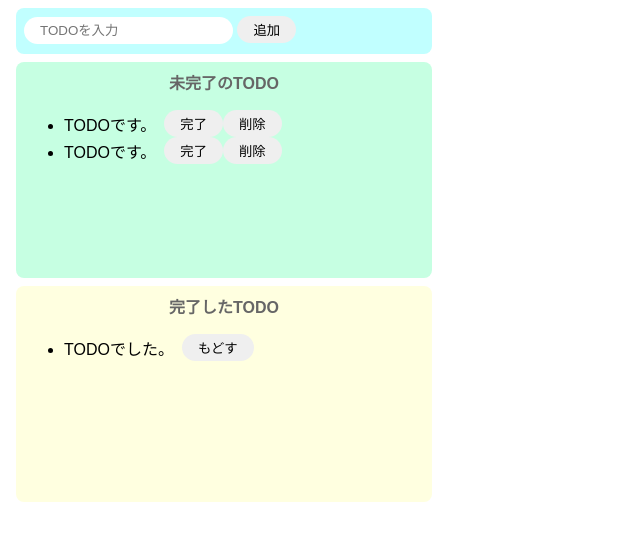
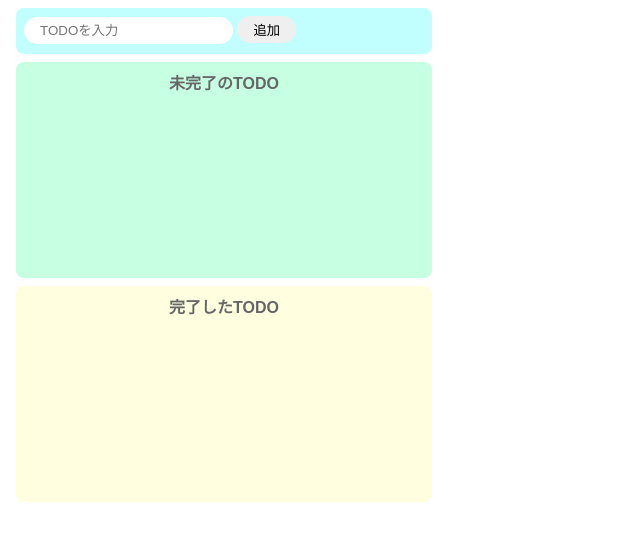
Before and after one commit to tshirai1911/todo-js, a website built with Parcel: page index.html in a window 1280 px wide. Shown: the whole page, without its empty margins (0-640 px from the left). Built offline with nearby package versions, Linux system fonts and the light colour scheme.

Commit message:
2files updated

```diff
--- a/index.html
+++ b/index.html
@@ -12,27 +12,11 @@
     </div>
     <div class="incomplete-area">
       <p class="title">未完了のTODO</p>
-      <ul id="inconplete-list">
-        <div class="list-row">
-          <li>TODOです。</li>
-          <button>完了</button>
-          <button>削除</button>
-        </div>
-        <div class="list-row">
-          <li>TODOです。</li>
-          <button>完了</button>
-          <button>削除</button>
-        </div>
-      </ul>
+      <ul id="inconplete-list"></ul>
     </div>
     <div class="complete-area">
       <p class="title">完了したTODO</p>
-      <ul id="complete-list">
-        <div class="list-row">
-          <li>TODOでした。</li>
-          <button>もどす</button>
-        </div>
-      </ul>
+      <ul id="complete-list"></ul>
     </div>
     <script src="src/index.js"></script>
   </body>
--- a/src/index.js
+++ b/src/index.js
@@ -13,14 +13,14 @@ const deleteFromIncompleteList = (target) => {
 };
 
 // 未完了リストを追加する。
-const createIncompleteList = (text) => {
+const createIncompleteList = (incompleteText) => {
   // div生成
   const div = document.createElement("div");
   div.className = "list-row";
 
   // liタグ生成
   const li = document.createElement("li");
-  li.innerText = text;
+  li.innerText = incompleteText;
 
   // button(完了)タグ生成
   const completeButton = document.createElement("button");
@@ -45,7 +45,12 @@ const createIncompleteList = (text) => {
     const backButton = document.createElement("button");
     backButton.innerText = "もどす";
     backButton.addEventListener("click", () => {
-      alert("もどす");
+      // 完了リストから削除
+      const deleteTarget = backButton.parentNode;
+      document.getElementById("complete-list").removeChild(deleteTarget);
+      // テキストを取得
+      const text = backButton.parentNode.firstChild.innerText;
+      createIncompleteList(text);
     });
 
     completeTarget.appendChild(li);
```
